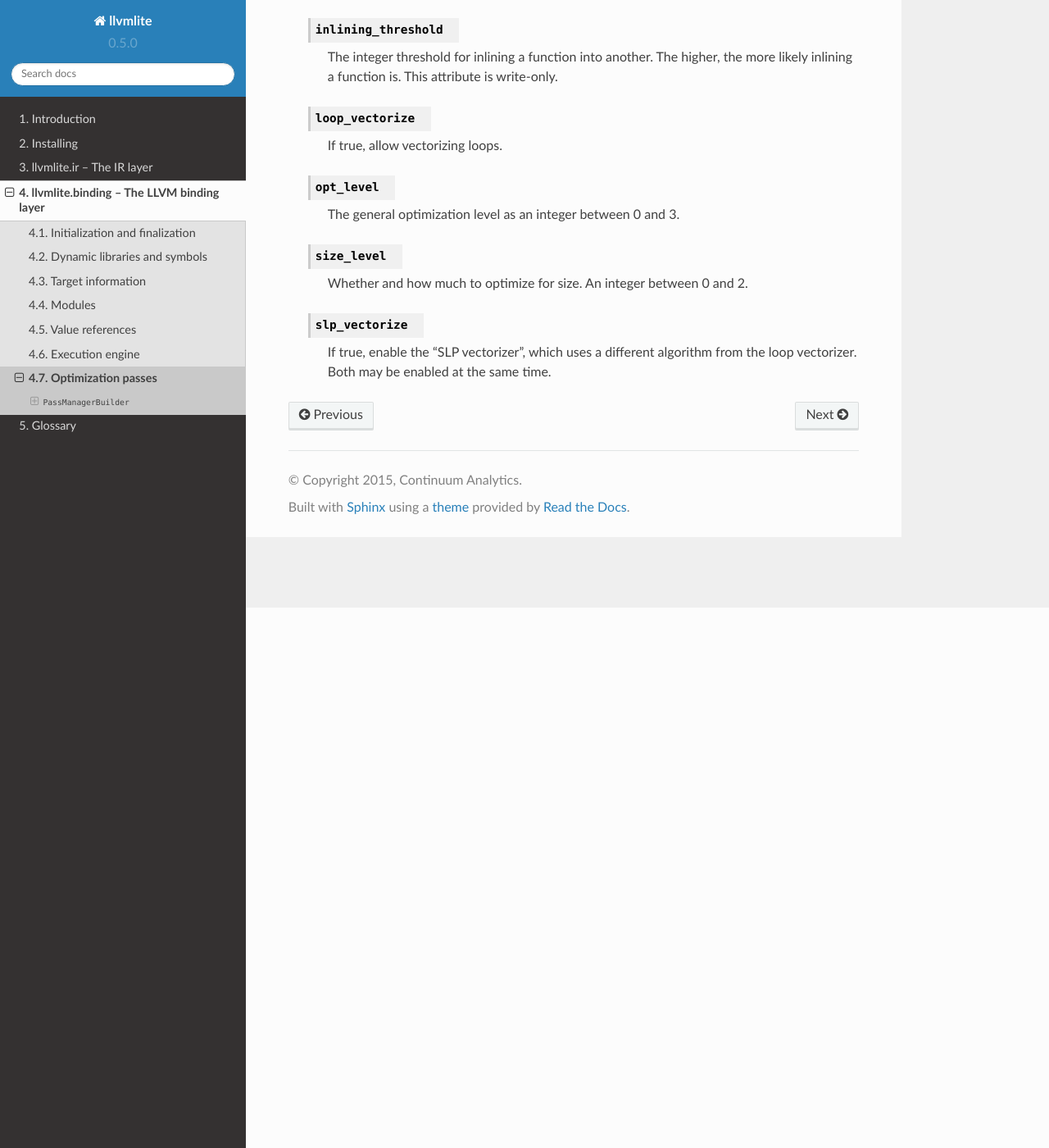
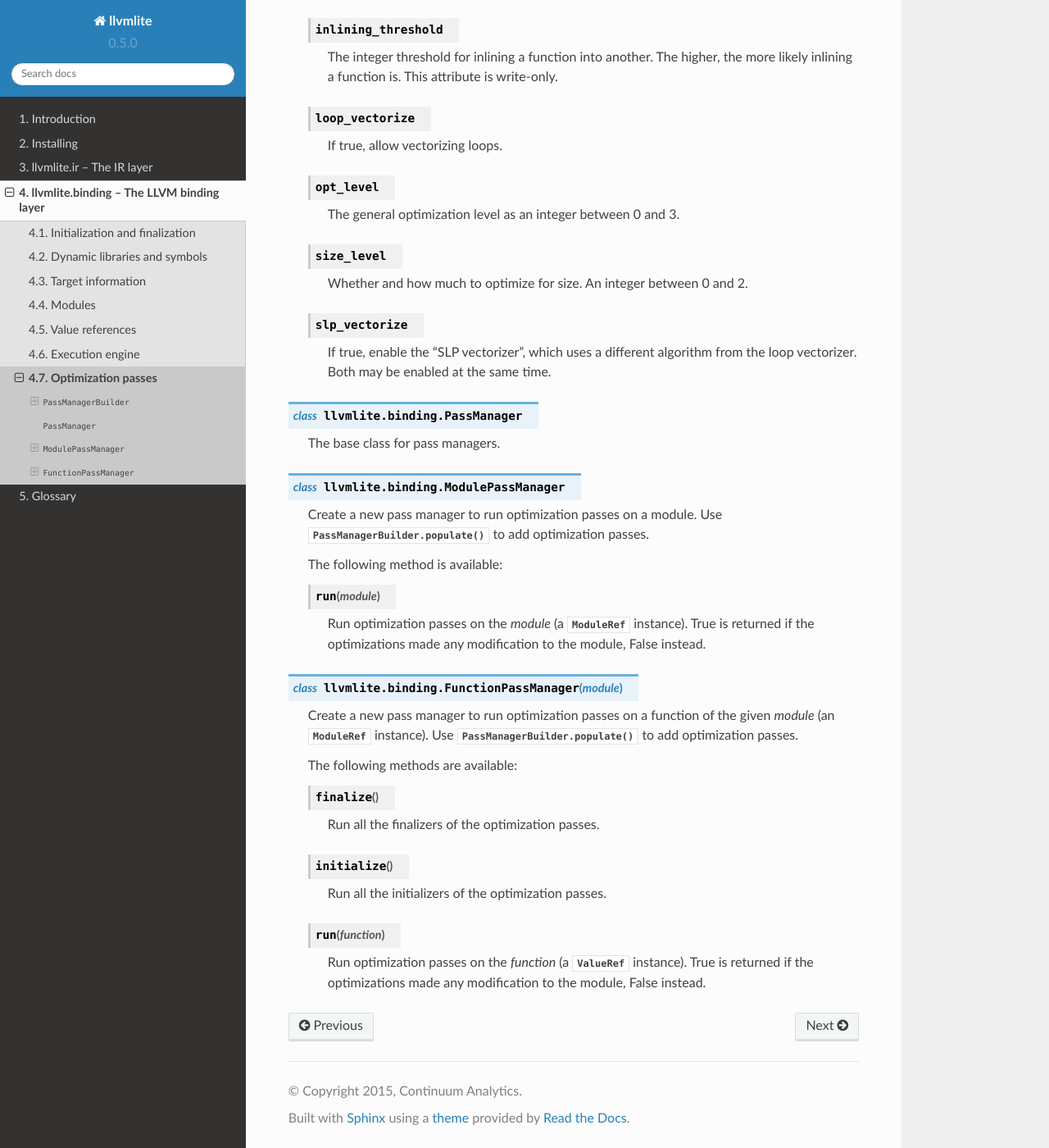
Before and after one commit to numba/llvmlite, a Sphinx documentation site: the page built from docs/source/binding/passmanager.rst, in a window 1280 px wide and 1400 px high, scrolled down 659 px. Shown: the whole window at 82% size. Built offline with Sphinx 7.4.7 and the Read the Docs theme 2.0.0, drawn with Linux system fonts in a browser that asks for light colours; pages that are not in the unit, such as notebooks, are missing from menus.

Commit message:
Add pass manager docs

```diff
--- a/docs/source/binding/passmanager.rst
+++ b/docs/source/binding/passmanager.rst
@@ -52,3 +52,45 @@ configure a :class:`PassManagerBuilder`.
 
       If true, enable the "SLP vectorizer", which uses a different algorithm
       from the loop vectorizer.  Both may be enabled at the same time.
+
+
+.. class:: PassManager
+
+   The base class for pass managers.
+
+
+.. class:: ModulePassManager()
+
+   Create a new pass manager to run optimization passes on a module.
+   Use :meth:`PassManagerBuilder.populate` to add optimization passes.
+
+   The following method is available:
+
+   .. method:: run(module)
+
+      Run optimization passes on the *module* (a :class:`ModuleRef` instance).
+      True is returned if the optimizations made any modification to the
+      module, False instead.
+
+
+.. class:: FunctionPassManager(module)
+
+   Create a new pass manager to run optimization passes on a function of
+   the given *module* (an :class:`ModuleRef` instance).
+   Use :meth:`PassManagerBuilder.populate` to add optimization passes.
+
+   The following methods are available:
+
+   .. method:: finalize()
+
+      Run all the finalizers of the optimization passes.
+
+   .. method:: initialize()
+
+      Run all the initializers of the optimization passes.
+
+   .. method:: run(function)
+
+      Run optimization passes on the *function* (a :class:`ValueRef` instance).
+      True is returned if the optimizations made any modification to the
+      module, False instead.
--- a/docs/source/ir/examples.rst
+++ b/docs/source/ir/examples.rst
@@ -24,3 +24,6 @@ like this:
      %"res" = fadd double %".1", %".2"
      ret double %"res"
    }
+
+To learn how to compile and execute this function, refer to the
+:ref:`binding layer <binding-layer>` documentation.
```
